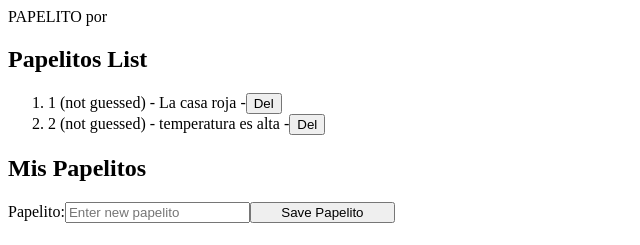
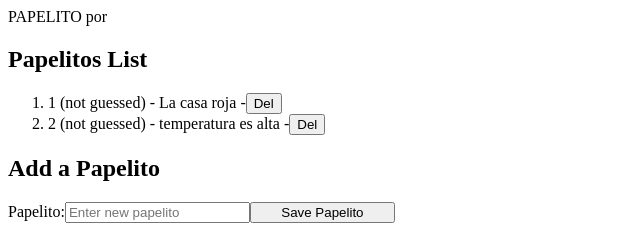
Before and after one commit to marianelamin/papelito-react-ts, a React (Create React App) app: page / in a window 1280 px wide. Shown: the top 245 px of the page, without its empty margins (0-640 px from the left). Built offline with nearby package versions, Linux system fonts and the light colour scheme.

Commit message:
clean up

```diff
--- a/src/ui/components/add_papelito.tsx
+++ b/src/ui/components/add_papelito.tsx
@@ -1,17 +1,21 @@
 import react, { useState } from 'react'
 import { Papelito } from '../models/papelito'
 import { Button } from 'ui/styles'
+import { TicTacToe } from 'ui/views/tictactoe'
 
 interface AddPapelitoIO {
   onSavePapelito: Function
 }
 
 export const AddPapelito = (props: AddPapelitoIO) => {
+  const HEADER_ADD_PAPELITO = 'Add a Papelito'
+  const SAVE_PAPELITO = 'Save Papelito'
+  const PAPELITO_LABEL = 'Papelito'
+
   const initialText: string = ''
   const [text, setText] = useState<string>(initialText)
 
   const onChangeText = (event: any) => {
-    console.log(event.target.value)
     setText(event.target.value)
   }
 
@@ -32,9 +36,9 @@ export const AddPapelito = (props: AddPapelitoIO) => {
 
   return (
     <div>
-      <h2>Mis Papelitos</h2>
+      <h2>{HEADER_ADD_PAPELITO}</h2>
       <label>
-        Papelito:
+        {PAPELITO_LABEL}:
         <input
           id="addPapelitoField"
           type="text"
@@ -44,7 +48,7 @@ export const AddPapelito = (props: AddPapelitoIO) => {
           onKeyDown={onEnterSaveNewPapelito}
         />
       </label>
-      <Button onClick={onClickSaveNewPapelito}>Save Papelito</Button>
+      <Button onClick={onClickSaveNewPapelito}>{SAVE_PAPELITO}</Button>
     </div>
   )
 }
```
